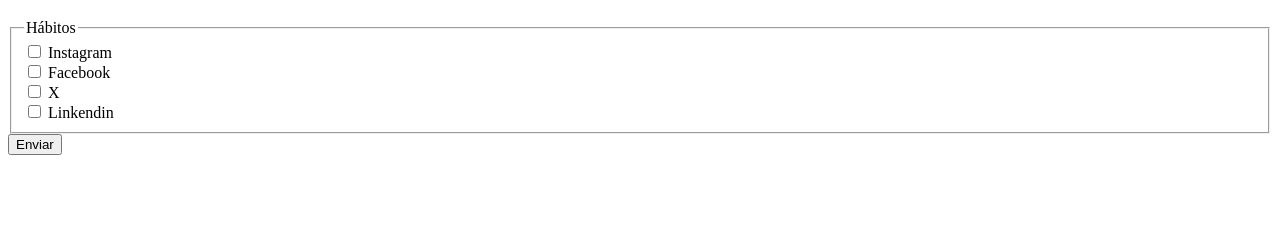
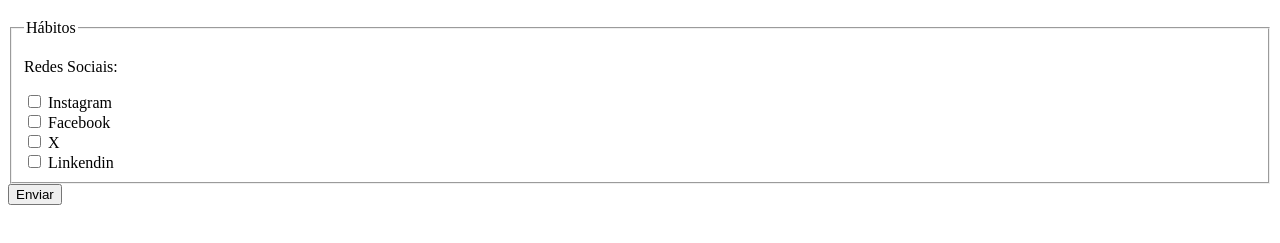
Before and after one commit to Msousan/pesquisa-culturama, a plain HTML site: page index.html in a window 1280 px wide. Shown: the part 61-304 px from the top of the page. Drawn offline with Linux system fonts and the light colour scheme.

Commit message:
alteração no index

```diff
--- a/index.html
+++ b/index.html
@@ -104,7 +104,7 @@
 
        <fieldset>
         <legend>Hábitos</legend>
-
+        <p>Redes Sociais:</p>
         <input type="checkbox" name="social" value="instagram">
         <label for="social">Instagram</label>
         <br>
```
